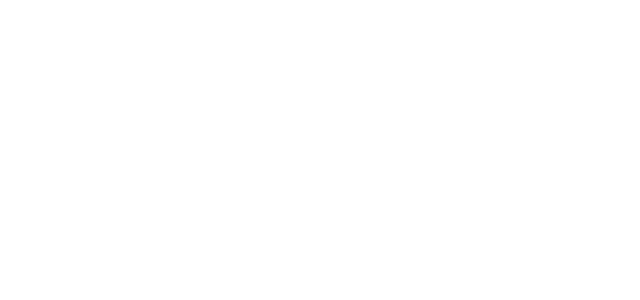
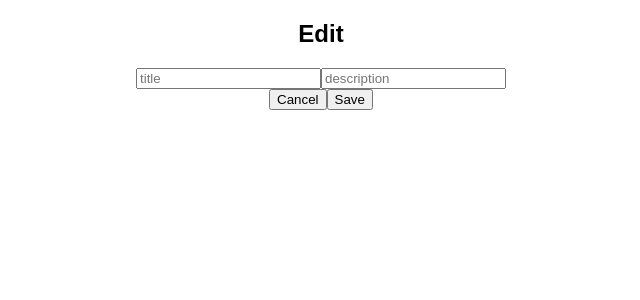
Before and after one commit to hayadam88/movie-sagas, a React (Create React App) app: page /#/edit in a window 1280 px wide. Shown: the top 300 px of the page, without its empty margins (319-959 px from the left). Built offline with nearby package versions, Linux system fonts and the light colour scheme.

Commit message:
Added Edit component page

```diff
--- a/src/components/App/App.js
+++ b/src/components/App/App.js
@@ -4,6 +4,7 @@
 import './App.css';
 import Details from '../Details/Details';
 import Home from '../Home/Home';
+import Edit from '../Edit/Edit';
 
 class App extends Component {
 
@@ -14,6 +15,7 @@
       <div className="App">
         <Route path="/" exact component={Home} />
         <Route path="/details" component={Details} />
+        <Route path="/edit" component={Edit} />
 
 
       </div>
--- a/src/components/Details/Details.js
+++ b/src/components/Details/Details.js
@@ -4,10 +4,6 @@
 
 
 class Details extends Component {
-
-  componentDidMount(){
-    console.log('details is mounted')
-  }
 
   handleBackClick = (event) => {
       console.log('clicked back button')
@@ -16,6 +12,7 @@
 
   handleEditClick = (event) => {
       console.log('clicked edit button')
+      this.props.history.push('/edit')
   }
 
   render() {
--- /dev/null
+++ b/src/components/Edit/Edit.js
@@ -0,0 +1,38 @@
+import React, { Component } from 'react';
+import {connect} from 'react-redux';
+
+
+
+class Edit extends Component {
+
+  handleCancel = (event) => {
+      console.log('clicked cancel button')
+      this.props.history.push('/details')
+  }
+
+  handleSave = (event) => {
+      console.log('clicked save button')
+  }
+
+  render() {
+    return (
+
+      <div className="App">
+        <center>
+        <h2>Edit</h2>
+        <input type="text" placeholder="title"></input>
+        <input type="text" placeholder="description"></input>
+        <br/>
+        <button onClick={this.handleCancel}>Cancel</button>
+        <button onClick={this.handleSave}>Save</button>
+        </center>
+      </div>
+    );
+  }
+}
+
+const mapStateToProps = (reduxStore) => ({
+  reduxStore
+})
+
+export default connect(mapStateToProps)(Edit);
```
